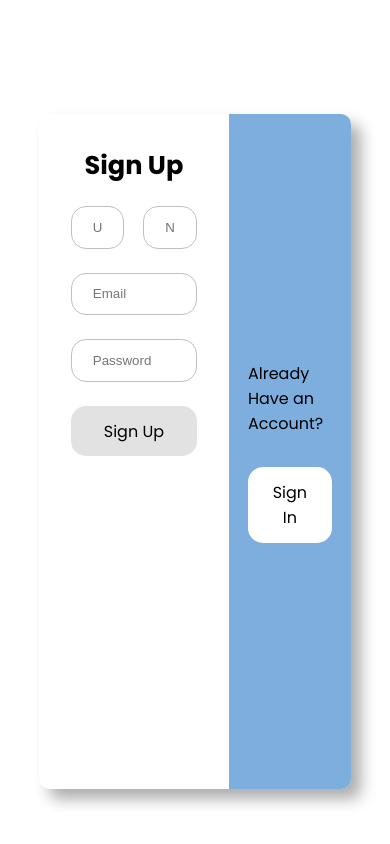
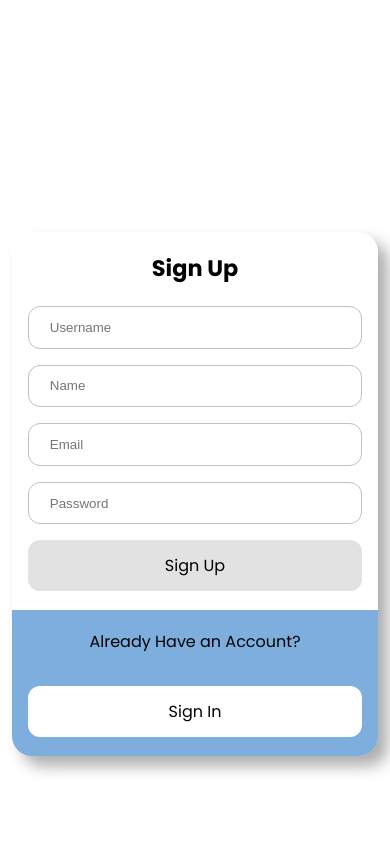
Before and after one commit to shankar-akashkore/ProConnect, a Next.js app in the folder frontend/: page /login in a window 390 px wide. Shown: the top 844 px of the page. Built offline with nearby package versions, Linux system fonts and the light colour scheme; a web font is replaced by a local one.

Commit message:
Added responsive for signIn and signUp page

```diff
--- a/frontend/src/pages/login/style.module.css
+++ b/frontend/src/pages/login/style.module.css
@@ -1,17 +1,19 @@
 .container {
   display: flex;
   justify-content: center;
-  height: 90svh;
+  min-height: 90svh;
   align-items: center;
   background-color: white;
+  padding: 1.5rem;
 }
 
 .cardContainer {
-  height: 80vh;
   display: flex;
   border-radius: 10px;
   overflow: hidden;
   width: 80vw;
+  max-width: 980px;
+  min-height: 80vh;
   background-color: white;
   box-shadow: 10px 10px 15px rgba(173, 173, 173);
 }
@@ -71,3 +73,72 @@
   gap: 1.2rem;
   padding-inline: 1.2rem;
 }
+
+@media (max-width: 1024px) {
+  .cardContainer {
+    width: 92vw;
+    min-height: auto;
+  }
+
+  .cardContainer_left,
+  .cardContainer_right {
+    padding: 1.5rem;
+  }
+}
+
+@media (max-width: 768px) {
+  .container {
+    min-height: 100svh;
+    padding: 1rem;
+    align-items: stretch;
+  }
+
+  .cardContainer {
+    width: 100%;
+    min-height: auto;
+    flex-direction: column;
+    border-radius: 20px;
+    margin: auto 0;
+  }
+
+  .cardContainer_left {
+    flex: unset;
+    padding: 1.5rem 1.25rem;
+  }
+
+  .cardContainer_right {
+    flex: unset;
+    padding: 1.5rem 1.25rem;
+    text-align: center;
+  }
+
+  .cardleft_heading {
+    font-size: 1.4rem;
+  }
+
+  .inputContainer {
+    max-width: 100%;
+    gap: 1rem;
+  }
+
+  .inputRow {
+    flex-direction: column;
+    gap: 1rem;
+  }
+}
+
+@media (max-width: 480px) {
+  .container {
+    padding: 0.75rem;
+  }
+
+  .cardContainer_left,
+  .cardContainer_right {
+    padding: 1.2rem 1rem;
+  }
+
+  .inputFeild,
+  .buttonWithOutline {
+    border-radius: 12px;
+  }
+}
```
